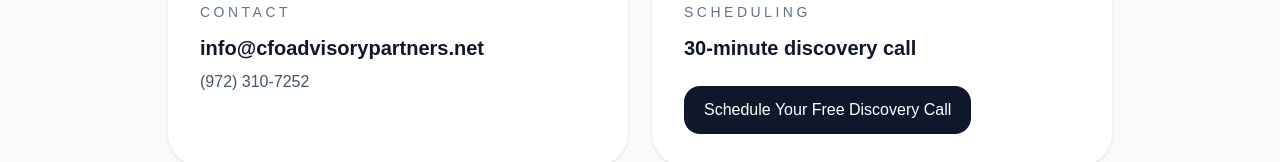
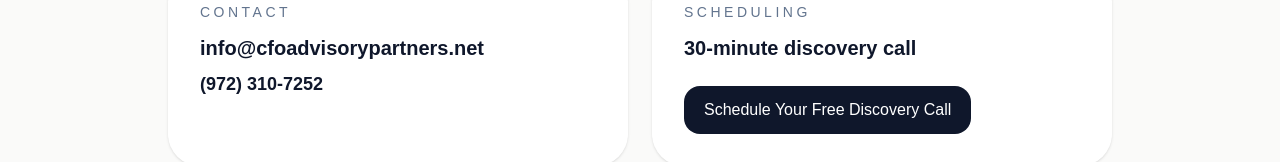
Before and after one commit to cfoadvisorypartners/cfo-advisory-partners-site, a Next.js app: page /contact in a window 1280 px wide. Shown: the part 371-533 px from the top of the page. Built offline with nearby package versions, Linux system fonts and the light colour scheme.

Commit message:
Update schedule call links to lead page

```diff
--- a/src/app/contact/page.tsx
+++ b/src/app/contact/page.tsx
@@ -8,27 +8,56 @@
   return (
     <div className="min-h-screen bg-stone-50 text-slate-900">
       <SiteHeader />
+
       <main className="mx-auto max-w-5xl px-6 py-20 lg:px-10">
         <SectionHeading
           eyebrow="Contact"
           title="Let’s start the conversation"
           description="Whether you need stronger reporting, better cash visibility, or a more reliable monthly cadence, we can start with a focused conversation."
         />
+
         <div className="mt-10 grid gap-6 md:grid-cols-2">
+
+          {/* CONTACT CARD */}
           <div className="rounded-[2rem] bg-white p-8 shadow-sm">
-            <div className="text-sm uppercase tracking-[0.25em] text-slate-500">Contact</div>
-            <div className="mt-3 text-xl font-semibold text-slate-900">{siteContent.contactEmail}</div>
-            <p className="mt-2 text-slate-600">(972) 310-7252</p>
+            <div className="text-sm uppercase tracking-[0.25em] text-slate-500">
+              Contact
+            </div>
+
+            <div className="mt-3 text-xl font-semibold text-slate-900">
+              {siteContent.contactEmail}
+            </div>
+
+            {/* CLICKABLE PHONE NUMBER */}
+            <a
+              href="tel:9723107252"
+              className="mt-2 inline-block text-lg font-semibold text-slate-900 transition hover:text-blue-600"
+            >
+              (972) 310-7252
+            </a>
           </div>
+
+          {/* SCHEDULING CARD */}
           <div className="rounded-[2rem] bg-white p-8 shadow-sm">
-            <div className="text-sm uppercase tracking-[0.25em] text-slate-500">Scheduling</div>
-            <div className="mt-3 text-xl font-semibold text-slate-900">30-minute discovery call</div>
-            <Link href="/lead" className="mt-6 inline-block rounded-2xl bg-slate-900 px-5 py-3 text-white !text-white">
+            <div className="text-sm uppercase tracking-[0.25em] text-slate-500">
+              Scheduling
+            </div>
+
+            <div className="mt-3 text-xl font-semibold text-slate-900">
+              30-minute discovery call
+            </div>
+
+            <Link
+              href="/lead"
+              className="mt-6 inline-block rounded-2xl bg-slate-900 px-5 py-3 text-white !text-white"
+            >
               Schedule Your Free Discovery Call
             </Link>
           </div>
+
         </div>
       </main>
+
       <SiteFooter />
     </div>
   );
```
